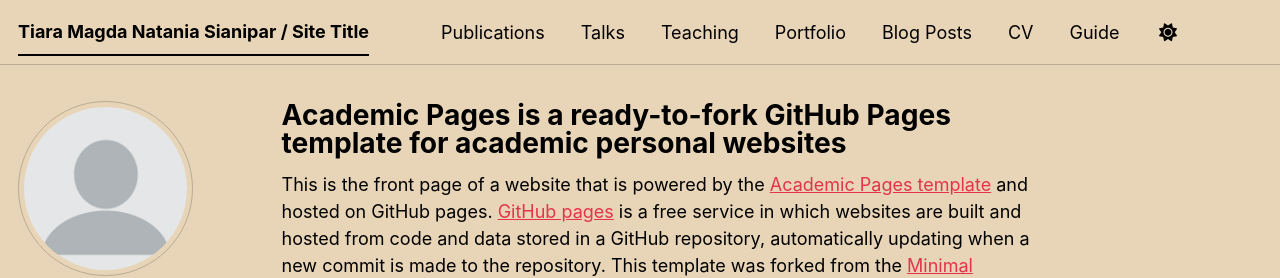
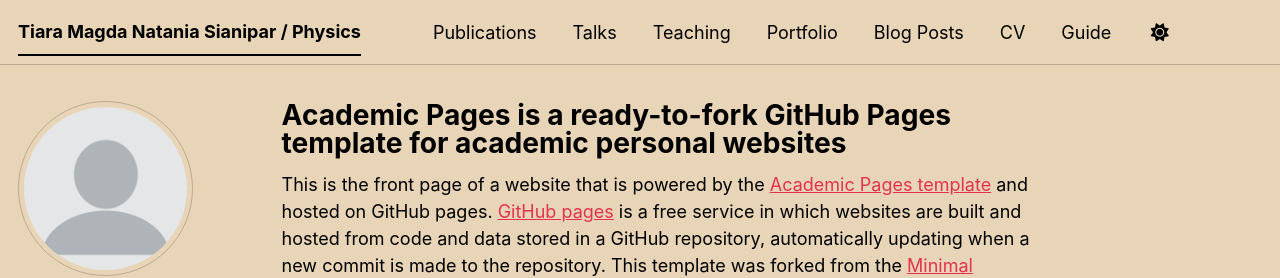
Before and after one commit to tiara264/tiara-264.github.io, a Jekyll site: the page built from _pages/about.md, in a window 1280 px wide. Shown: the top 278 px of the page. Built offline with Jekyll 4.4.1, drawn with Linux system fonts in a browser that asks for light colours; a style sheet for code colours, icons or effects is not loaded.

Commit message:
Update _config.yml

```diff
--- a/_config.yml
+++ b/_config.yml
@@ -9,7 +9,7 @@
 # Basic Site Settings
 locale                   : "en-US"
 site_theme               : "sunrise" # The available themes options are "default", "air", "sunrise", "mint", "dirt" and "contrast"
-title                    : "Tiara Magda Natania Sianipar / Site Title"
+title                    : "Tiara Magda Natania Sianipar / Physics"
 title_separator          : "-"
 name                     : &name "Tiara Magda Natania Sianipar"
 description              : &description "Your Name's academic portfolio"   # Update this with a general description of your site, this is the default if not overridden by a page
```
